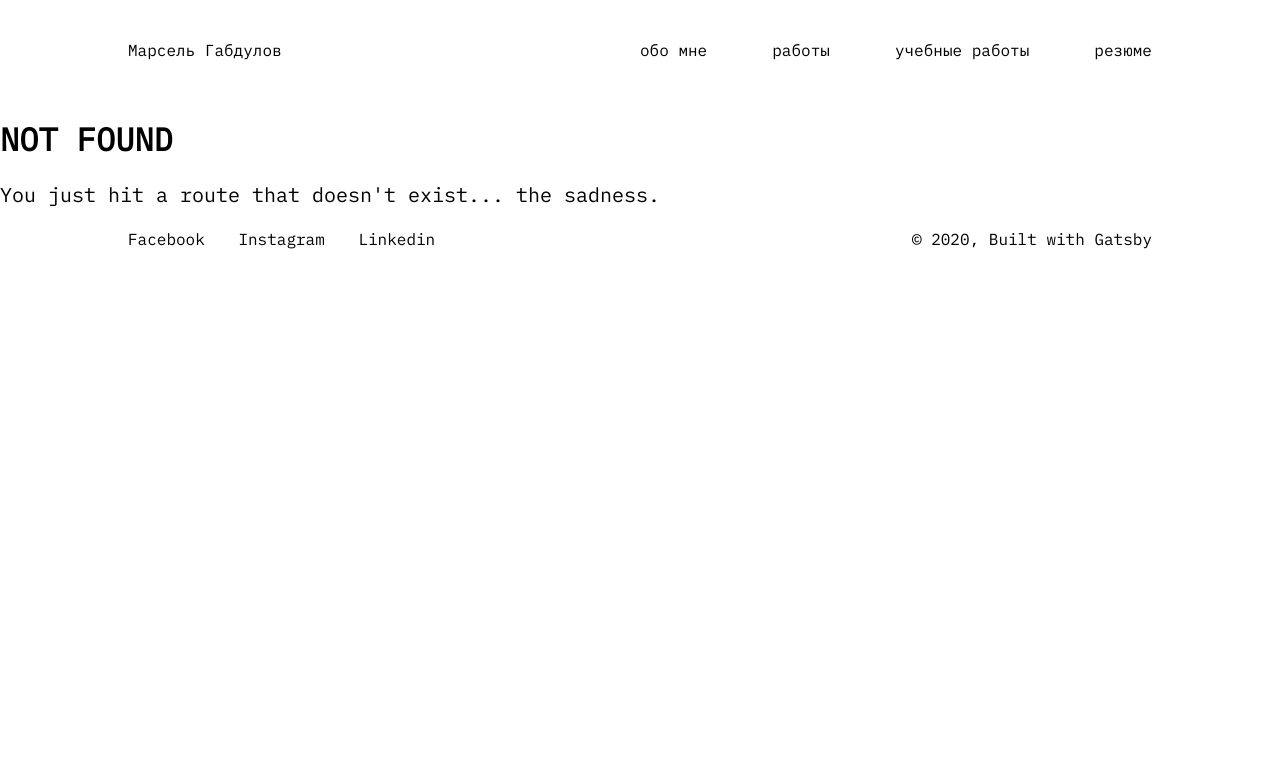
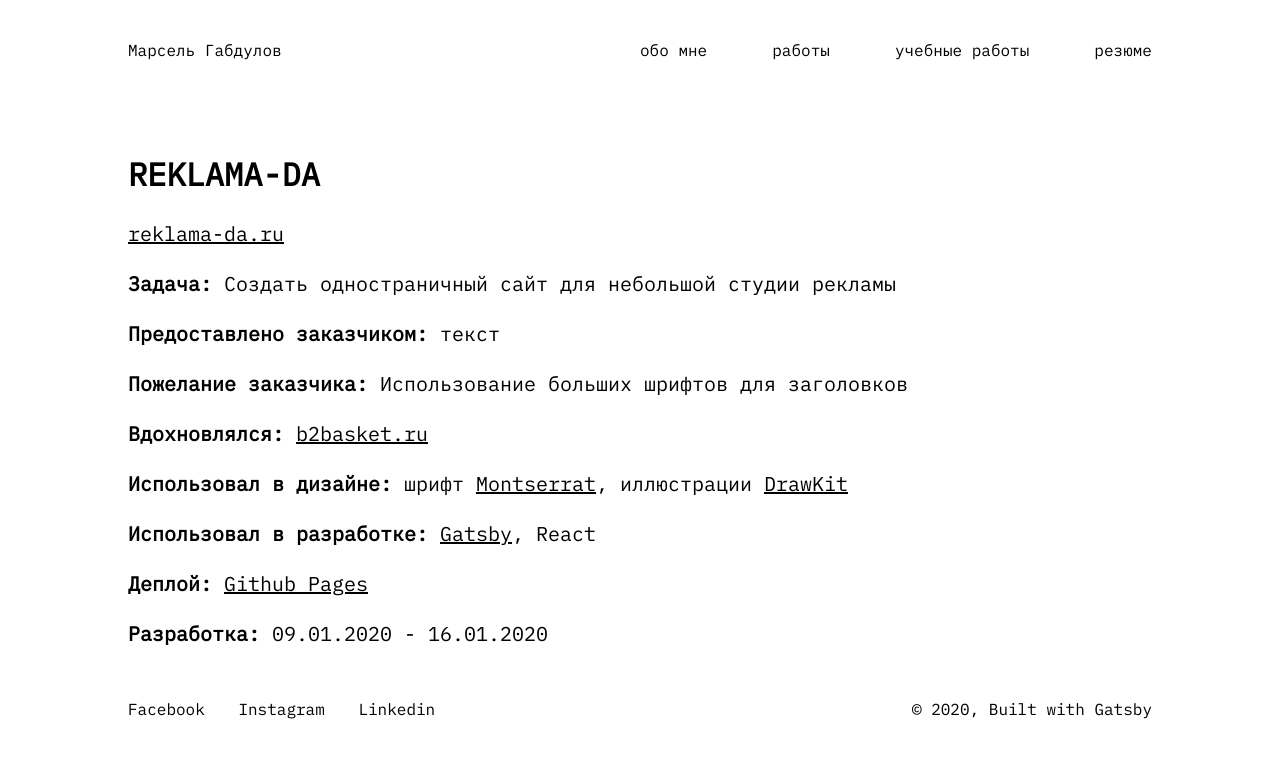
Before and after one commit to marselgabdulov/portfolio, a Gatsby site: page /reklamada in a window 1280 px wide. Before the commit this address had no page. Built offline with nearby package versions, Linux system fonts and the light colour scheme; Gatsby itself is replaced by a stand-in of ours; a web font is replaced by a local one.

Commit message:
Create page for reklama-da project description

```diff
--- a/src/components/layout.scss
+++ b/src/components/layout.scss
@@ -113,7 +113,7 @@ body {
 
   p {
     font-size: 1.25em;
-    line-height: 1.5em;
+    line-height: 1.1em;
   }
 }
 
@@ -126,7 +126,7 @@ body {
 
   p {
     font-size: 1.25em;
-    line-height: 1.5em;
+    line-height: 1.1em;
   }
 }
 
--- /dev/null
+++ b/src/pages/reklamada.js
@@ -0,0 +1,87 @@
+import React from "react"
+import Layout from "../components/layout"
+import "./styles/reklamada.scss"
+
+function ReklamadaPage() {
+  return (
+    <Layout>
+      <section className="reklama-page">
+        <h2>reklama-da</h2>
+        <p>
+          <a
+            href="https://reklama-da.ru/"
+            target="_blank"
+            rel="noopener noreferrer"
+          >
+            reklama-da.ru
+          </a>
+        </p>
+        <p>
+          <b>Задача: </b>Создать одностраничный сайт для небольшой студии
+          рекламы
+        </p>
+        <p>
+          <b>Предоставлено заказчиком: </b>текст
+        </p>
+        <p>
+          <b>Пожелание заказчика: </b>Использование больших шрифтов для
+          заголовков
+        </p>
+        <p>
+          <b>Вдохновлялся: </b>
+          <a
+            href="https://b2basket.ru/"
+            target="_blank"
+            rel="noopener noreferrer"
+          >
+            b2basket.ru
+          </a>
+        </p>
+        <p>
+          <b>Использовал в дизайне: </b>шрифт{" "}
+          <a
+            href="https://fonts.google.com/specimen/Montserrat"
+            target="_blank"
+            rel="noopener noreferrer"
+          >
+            Montserrat
+          </a>
+          , иллюстрации{" "}
+          <a
+            href="https://www.drawkit.io/"
+            target="_blank"
+            rel="noopener noreferrer"
+          >
+            DrawKit
+          </a>
+        </p>
+        <p>
+          <b>Использовал в разработке: </b>{" "}
+          <a
+            href="https://www.gatsbyjs.org"
+            target="_blank"
+            rel="noopener noreferrer"
+          >
+            Gatsby
+          </a>
+          , React
+        </p>
+        <p>
+          <b>Деплой: </b>{" "}
+          <a
+            href="https://pages.github.com/"
+            target="_blank"
+            rel="noopener noreferrer"
+          >
+            Github Pages
+          </a>
+        </p>
+        <p>
+          <b>Разработка: </b> 09.01.2020 - 16.01.2020
+        </p>
+      </section>
+    </Layout>
+  )
+}
+
+export default ReklamadaPage
--- /dev/null
+++ b/src/pages/styles/reklamada.scss
@@ -0,0 +1,73 @@
+.reklama-page {
+    a {
+        text-decoration: underline;
+    }
+
+    h2 {
+        text-transform: uppercase;
+    }
+}
+
+// mobile-portrait
+@media (max-width: 599px) and (orientation: portrait) {
+    .reklama-page {
+        margin-top: 2vh;
+        margin-bottom: 3em;
+        height: auto;
+
+        h2 {
+            font-size: 2em;
+        }
+    }
+}
+
+// tublet-portrait
+@media (min-width: 600px) and (orientation: portrait) {
+    .reklama-page {
+        margin-top: 10vh;
+        margin-bottom: 10vh;
+        height: 65vh;
+
+        h2 {
+            font-size: 2em;
+        }
+    }
+}
+
+// tablet-landscape
+@media (min-width: 900px) and (orientation: landscape) {
+    .reklama-page {
+        margin-top: 7vh;
+        margin-bottom: 4vh;
+        height: 67vh;
+
+        h2 {
+            font-size: 2em;
+        }
+    }
+}
+
+// desktop/laptop
+@media (min-width: 1200px) {
+    .reklama-page {
+        margin-top: 7vh;
+        margin-bottom: 1vh;
+        height: 67vh;
+
+        h2 {
+            font-size: 2em;
+        }
+    }
+}
+
+// desktop x-large
+@media (min-width: 1800px) {
+    .reklama-page {
+        margin-top: 10vh;
+        height: 70vh;
+
+        h2 {
+            font-size: 2em;
+        }
+    }
+}
```
